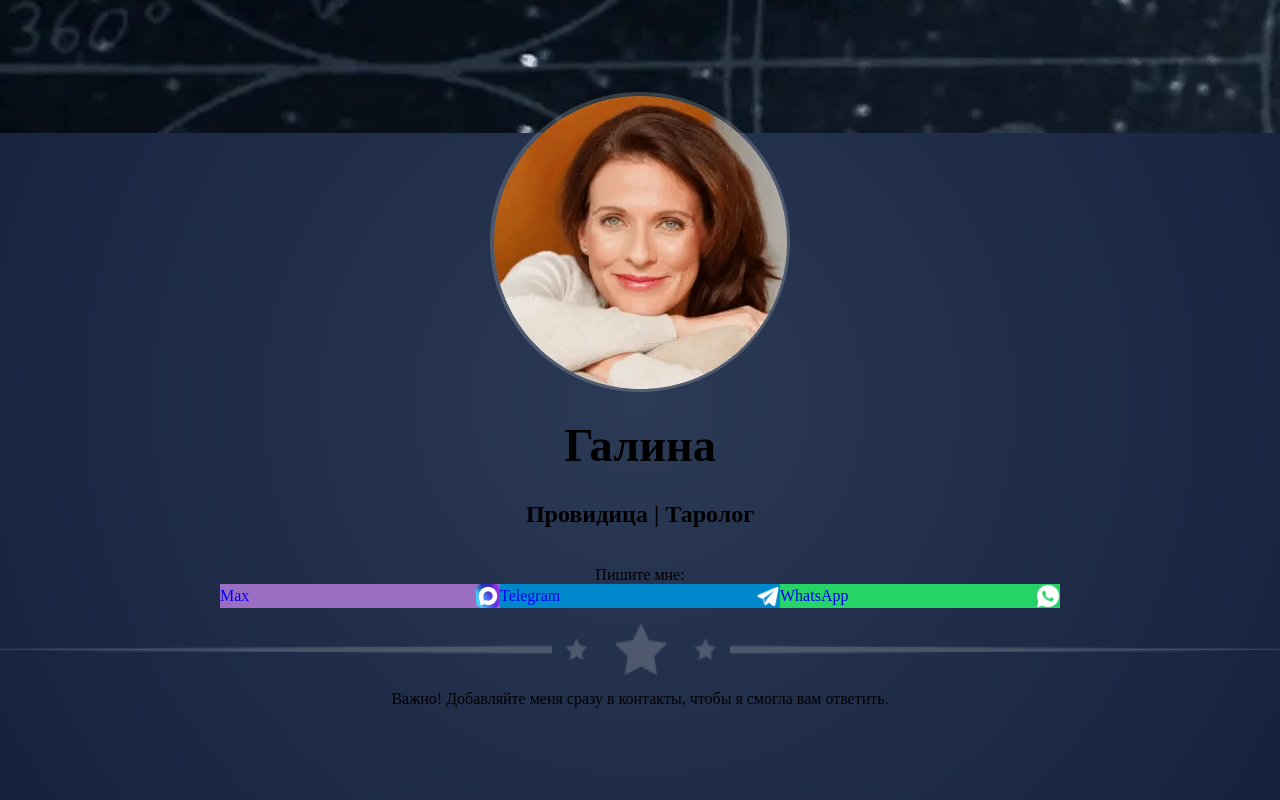
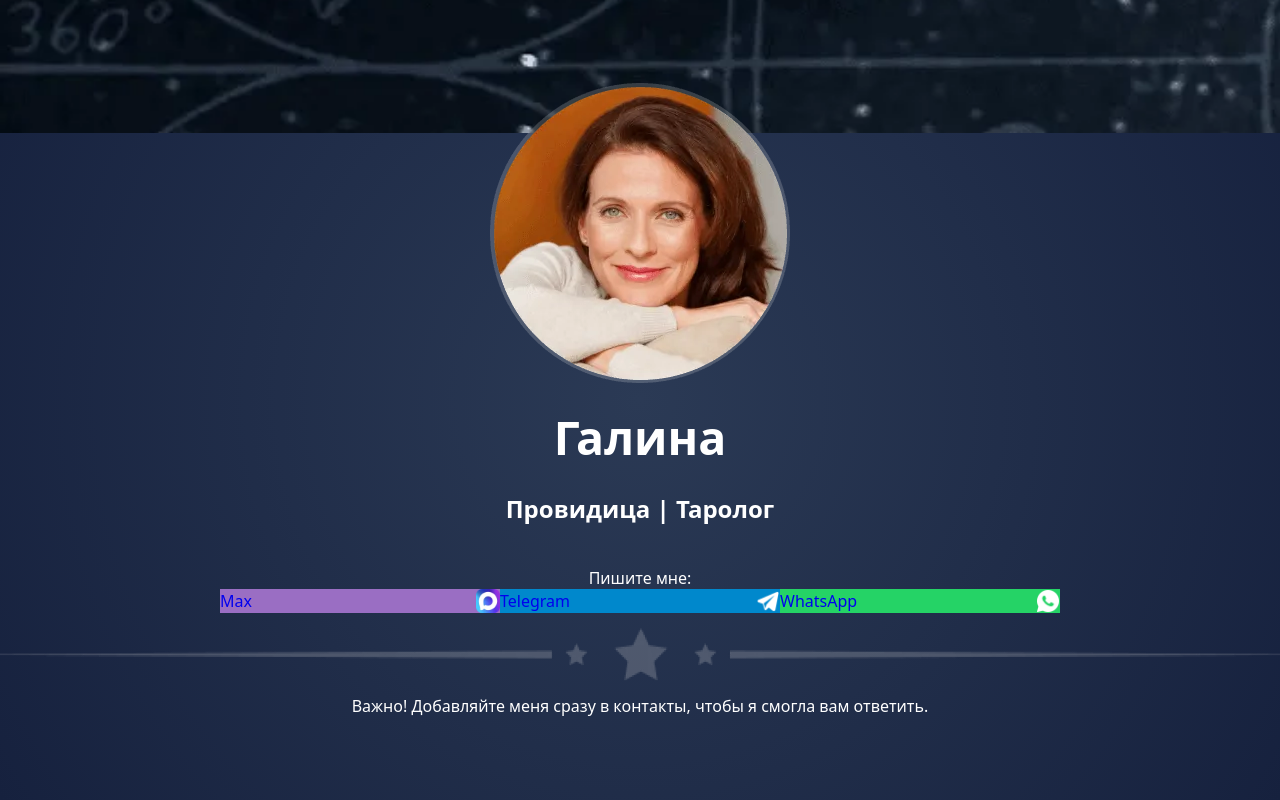
Before and after one commit to WorldTradeCom/next-tarolog, a Next.js app: page / in a window 1280 px wide. Shown: the top 800 px of the page. Built offline with nearby package versions, Linux system fonts and the light colour scheme.

Commit message:
Update globals.css

```diff
--- a/app/globals.css
+++ b/app/globals.css
@@ -5,10 +5,13 @@
 .backgorud_gradient {
   background: radial-gradient(circle at center, #2b3a55 0%, #16213e 100%);
   min-height: 100vh;
+  width: 100%;
 }
 
 body {
+  background-color: #16213e;
+  color: #ffffff;
   margin: 0;
   padding: 0;
-  background-color: #16213e;
+  font-family: ui-sans-serif, system-ui, -apple-system, BlinkMacSystemFont, "Segoe UI", Roboto, "Helvetica Neue", Arial, sans-serif;
 }
```
